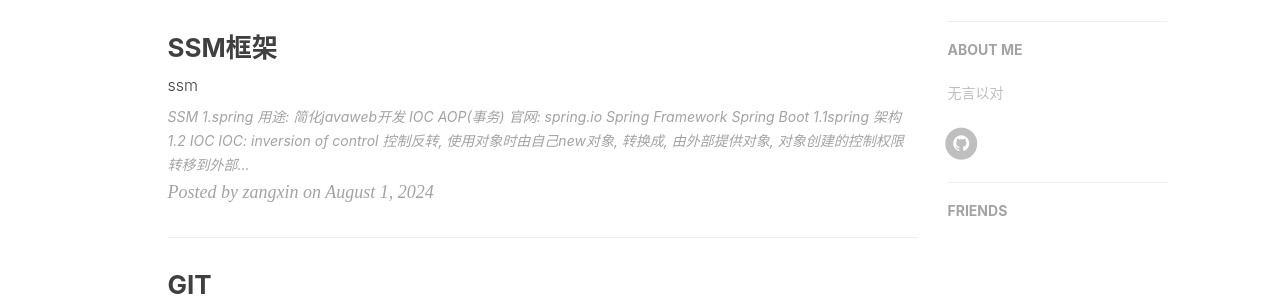
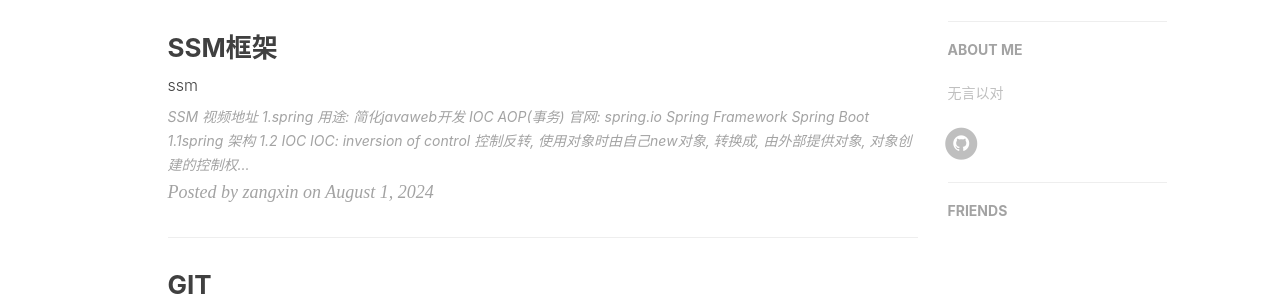
Before and after one commit to zangxin51/zangxin51.github.io, a Jekyll site: the page built from index.html, in a window 1280 px wide. Shown: the part 437-737 px from the top of the page. Built offline with Jekyll 4.4.1, drawn with Linux system fonts in a browser that asks for light colours; nearby versions of some CDN libraries; the list of posts is cut into pages by our own code; comment, search, counter and statistics services are not loaded.

Commit message:
更正图片地址

```diff
--- a/_posts/2024-07-30-git.markdown
+++ b/_posts/2024-07-30-git.markdown
@@ -44,9 +44,9 @@
 
 git cat-file -p 6c0f30e789c9232f7f467083405373d90560cae9
 
-![image-20240731194752341](/img/md-img/image-20240731194752341.png)
+![image-20240731194752341](../img/md-img/image-20240731194752341.png)
 
-![image-20240731195230233](/img/md-img/image-20240731195230233.png)
+![image-20240731195230233](../img/md-img/image-20240731195230233.png)
 
 .git/HEAD保存了当前分支文件
 
@@ -56,7 +56,7 @@
 
 remote repository ---git clone---> 存储区域 ---修改-->暂存区 <---add--工作区
 
-![image-20240731203703766](/img/md-img/2024-07-30-git/image-20240731203703766.png)
+![image-20240731203703766](../img/md-img/2024-07-30-git/image-20240731203703766.png)
 
 ### 3.1仓库操作
 
--- a/_posts/2024-08-01-ssm.markdown
+++ b/_posts/2024-08-01-ssm.markdown
@@ -10,6 +10,8 @@
 ---
 
 **SSM**
+
+视频[地址](https://www.bilibili.com/video/BV1Fi4y1S7ix)
 
 ## 1.spring
 
```
